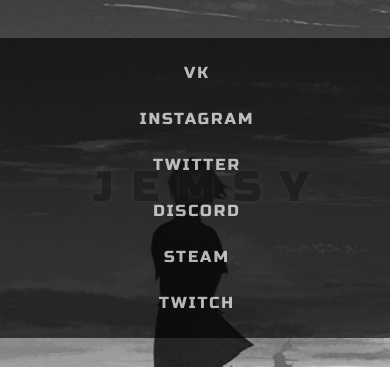
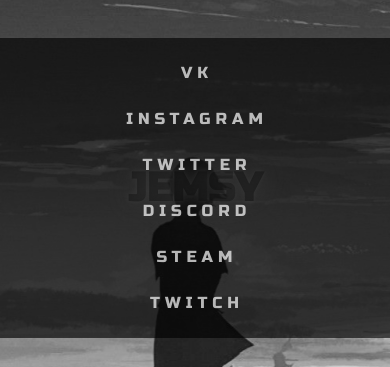
Before and after one commit to edexmusic/jemsy, a plain HTML site: page index.html in a window 390 px wide. Shown: the part 234-601 px from the top of the page. Drawn offline with Linux system fonts and the light colour scheme.

Commit message:
Add files via upload

```diff
--- a/styles.css
+++ b/styles.css
@@ -41,8 +41,6 @@
     font-size: 204px;
     font-family: Rosso;
     position: absolute;
-    letter-spacing: 40px;
-    margin-right: -30px;
 }
 .social_links {
     height: 50px;
@@ -128,13 +126,11 @@
     }
     h1 span {
         font-size: 160px;
-        letter-spacing: 40px;
     }
 }
 @media (max-width: 820px) {
     .socials li a {
         font-size: 14px;
-        letter-spacing: 3px;
     }
     .socials {
         width: 90%;
@@ -146,38 +142,32 @@
     }
     h1 span {
         font-size: 120px;
-        letter-spacing: 40px;
     }
 }
 @media (max-width: 690px) {
     .socials li a {
         font-size: 16px;
-        letter-spacing: 2px;
     }
     .socials {
         width: 80%;
     }
     h1 span {
         font-size: 80px;
-        letter-spacing: 40px;
     }
 }
 
 @media (max-width: 540px) {
     h1 span {
         font-size: 70px;
-        letter-spacing: 20px;
     }
 }
 @media (max-width: 390px) {
     h1 span {
         font-size: 40px;
-        letter-spacing: 20px;
     }
 }
 @media (max-width: 300px) {
     h1 span {
         font-size: 30px;
-        letter-spacing: 20px;
     }
 }
```
